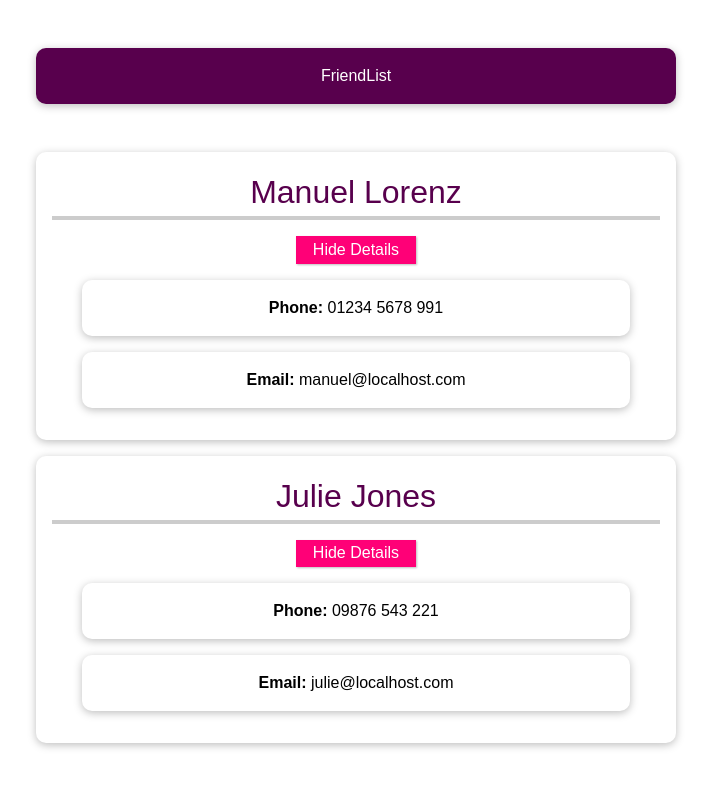
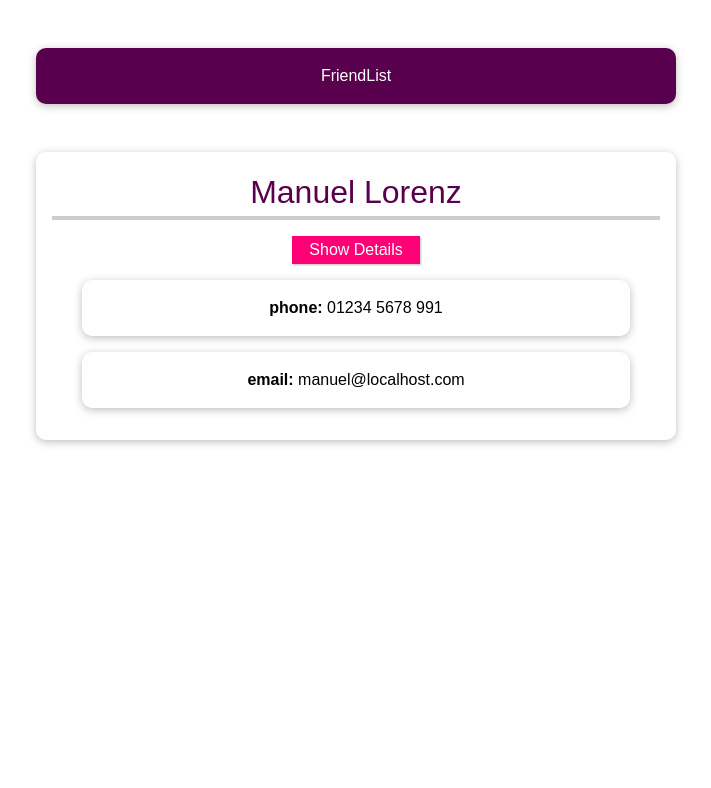
Before and after one commit to orbis-eval/orbis2-frontend, a Nuxt app: page /components-startup in a window 1280 px wide. Both pictures are taken after a click on the button "Show Details". Shown: the top 788 px of the page, without its empty margins (284-995 px from the left). Built offline with nearby package versions, Linux system fonts and the light colour scheme.

Commit message:
#1: udemy course - components - refactored to FriendContact Component

```diff
--- /dev/null
+++ b/components/FriendContact.vue
@@ -0,0 +1,27 @@
+<template>
+  <li>
+    <h2>{{ friend.name}}</h2>
+    <button @click="toggleDetails">Show Details</button>
+    <ul v-if="detailsAreVisible">
+      <li><strong>phone: </strong>{{friend.phone}}</li>
+      <li><strong>email: </strong>{{friend.email}}</li>
+    </ul>
+  </li>
+</template>
+
+<script setup>
+
+const detailsAreVisible = ref(false);
+
+const friend = ref({
+  id: 'manuel',
+  name: 'Manuel Lorenz',
+  phone: '01234 5678 991',
+  email: 'manuel@localhost.com'
+})
+
+const toggleDetails = () => {
+  detailsAreVisible.value = !detailsAreVisible.value
+}
+
+</script>
--- a/pages/components-startup.vue
+++ b/pages/components-startup.vue
@@ -4,14 +4,7 @@
   </header>
   <section id="app">
     <ul>
-      <li v-for="friend in friends" :key="friend.key">
-        <h2>{{ friend.name }}</h2>
-        <button @click="toggleDetails">{{ buttonText }} Details</button>
-        <ul v-if="detailsAreVisible">
-          <li><strong>Phone:</strong> {{ friend.phone }}</li>
-          <li><strong>Email:</strong> {{ friend.email }}</li>
-        </ul>
-      </li>
+      <FriendContact/>
     </ul>
   </section>
 </template>
```
